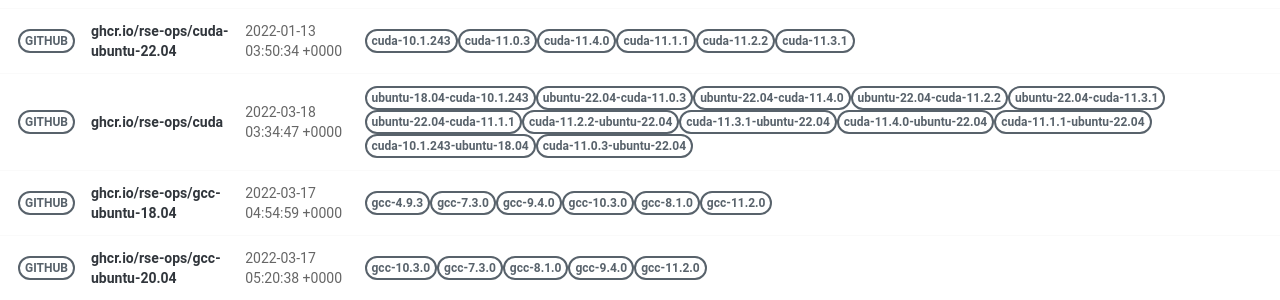
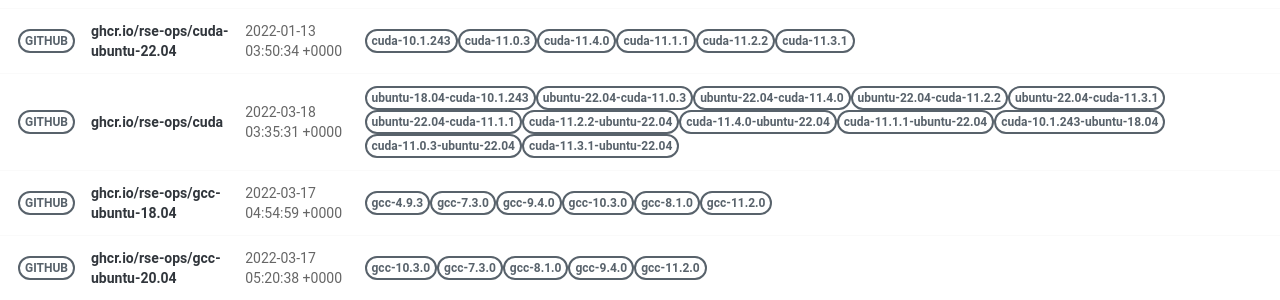
Before and after one commit to rse-ops/docker-images, a Jekyll site: the page built from pages/index.md, in a window 1280 px wide. Shown: the part 421-721 px from the top of the page. Built offline with Jekyll 4.4.1, drawn with Linux system fonts in a browser that asks for light colours; nearby versions of some CDN libraries.

Commit message:
Automated push to update library 2022-03-18

```diff
--- a/_library/ghcr.io-rse-ops-cuda.md
+++ b/_library/ghcr.io-rse-ops-cuda.md
@@ -1,7 +1,7 @@
 ---
 layout: container
 name: ghcr.io/rse-ops/cuda
-updated_at: 2022-03-18 03:34:47.350523
+updated_at: 2022-03-18 03:35:31.854528
 
 
 container_url: https://github.com/orgs/rse-ops/packages/container/package/cuda
```
Also changed, not shown: other parts of _library/ghcr.io-rse-ops-cuda.md (+3 -3 lines).
